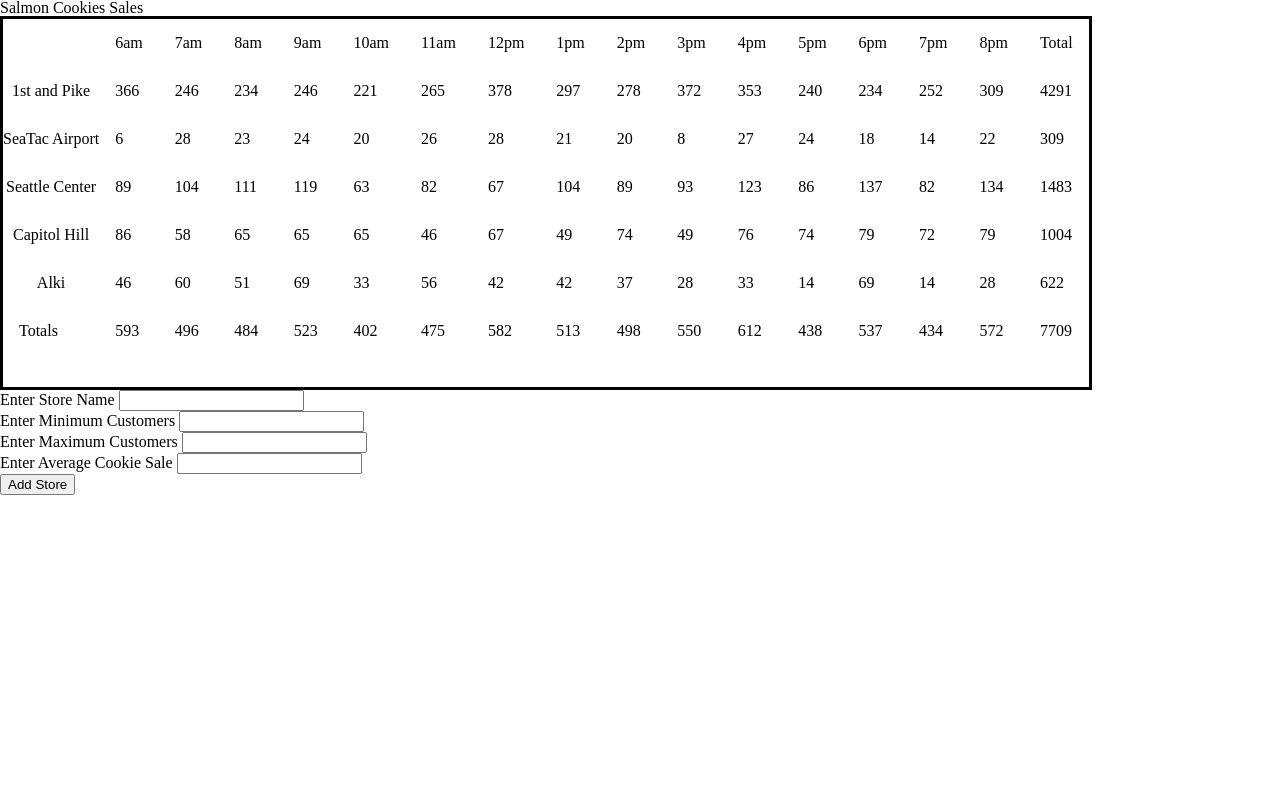
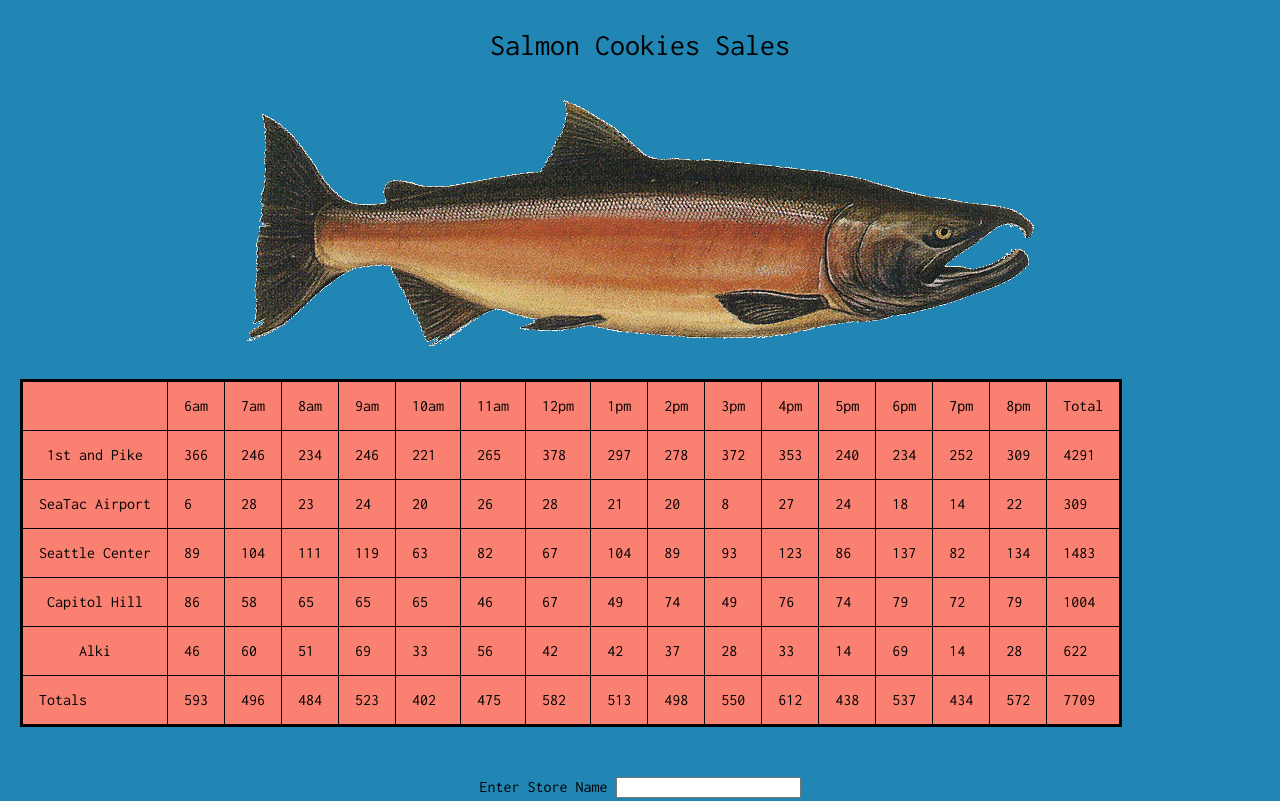
Before and after one commit to allisa/salmon_cookies, a plain HTML site: page sales.html in a window 1280 px wide. Shown: the top 801 px of the page. Drawn offline with Linux system fonts and the light colour scheme.

Commit message:
js table functionality for adding new stores and a tiny bit of css styling

```diff
--- a/app.js
+++ b/app.js
@@ -1,6 +1,8 @@
 'use strict';
 //global variables
 var storeHours = ['','6am', '7am', '8am', '9am', '10am', '11am', '12pm', '1pm', '2pm', '3pm', '4pm', '5pm', '6pm', '7pm', '8pm', 'Total'];
+var allStores = [];
+var footerRow = document.getElementById('all-stores-sales-per-hour');
 
 //set-up constructor to build stores
 function Store(name, minCust, maxCust, avgCookieSale) {
@@ -10,6 +12,7 @@ function Store(name, minCust, maxCust, avgCookieSale) {
   this.avgCookieSale = avgCookieSale;
   this.cookieTotal = [];
   this.totalCookiesDay = 0;
+  allStores.push(this);
 }
 Store.prototype.randomCustPerHour = function() {
   return Math.floor(Math.random() * (this.maxCust - this.minCust) + this.minCust);
@@ -17,6 +20,7 @@ Store.prototype.randomCustPerHour = function() {
 Store.prototype.cookiesPerHour = function() {
   return (this.randomCustPerHour() * this.avgCookieSale);
 };
+//object constructor
 Store.prototype.storeCookieSales = function() {
   var storeRow = document.createElement('tr');
   var storeLocation = document.createElement('th');
@@ -53,31 +57,32 @@ function storeHrs() {
 }
 
 // display at bottom of table
-//not aligned correctly but it is displaying the totals per hour
 function allStoresHourlySales() {
-  var allCookiesPerHour = 0;
-  var allCookiePerHourData = [];
+  while (footerRow.firstChild) {
+    footerRow.removeChild(footerRow.firstChild);
+  }
+  var allCookiePerHourData = ['Totals'];
   var grandTotalSales = 0;
 
   for(var k = 2; k < storeHours.length; k++) {
-    allCookiesPerHour += firstAndPike.cookieTotal[k];
-    allCookiesPerHour += seaTacAirport.cookieTotal[k];
-    allCookiesPerHour += seattleCenter.cookieTotal[k];
-    allCookiesPerHour += capitolHill.cookieTotal[k];
-    allCookiesPerHour += alki.cookieTotal[k];
+    var allCookiesPerHour = 0;
+    for (var n = 0; n < allStores.length; n++) {
+      allCookiesPerHour += allStores[n].cookieTotal[k];
+    }
     allCookiePerHourData.push(allCookiesPerHour);
-    allCookiesPerHour = 0;
+    grandTotalSales += allCookiesPerHour;
+
   }
   for(var m = 0; m < allCookiePerHourData.length; m++) {
     var salesTotalData = document.createElement('td');
     salesTotalData.textContent = allCookiePerHourData[m];
-    document.getElementById('all-stores-sales-per-hour').appendChild(salesTotalData);
-    grandTotalSales += allCookiePerHourData[m];
+    footerRow.appendChild(salesTotalData);
   }
   allCookiePerHourData.push(grandTotalSales);
   var allSalesTotalData = document.createElement('td');
   allSalesTotalData.textContent = grandTotalSales;
   document.getElementById('all-stores-sales-per-hour').appendChild(allSalesTotalData);
+  console.log(allSalesTotalData);
 
   //console.log(grandTotalSales);
   //console.log(allCookiePerHourData);
@@ -89,16 +94,9 @@ formElt.addEventListener('submit', function(e) {
   e.preventDefault(); //don't do default behavior
   console.log('form submitted');
   var storeCreatedFromForm = new Store(e.target.name.value, e.target.minCust.value, e.target.maxCust.value, e.target.avgSale.value);
+  storeCreatedFromForm.storeCookieSales();
+  allStoresHourlySales();
 });
-
-// var formElt = document.getElementById('person form');
-// formElt.addEventListener('submit', function(e) {  //setting up for submission
-//   e.preventDefault(); //don't do default behavior
-//   //do console log to make sure it's Sworking
-//   var personCreateForm = nre personalbar(e.target.name.value, ...); //reach into dom page to pull out the values entered on the form
-//   personCreateForm.addinfo(); //values entered into form
-
-// });
 
 var firstAndPike = new Store('1st and Pike', 23, 65, 6.3);
 var seaTacAirport = new Store('SeaTac Airport', 3, 24, 1.2);
--- a/css/style.css
+++ b/css/style.css
@@ -1,6 +1,31 @@
-td {
+body {
+  font-family: 'Inconsolata', monospace;
+  background-color: #2186b4;
+}
+td, th {
   padding: 1em;
+  border: solid black 1px;
 }
 table {
   border: solid black 3px;
+  background-color: #FA8072;
+  margin: 20px;
+  table-layout: fixed;
 }
+form {
+  margin: 20px;
+}
+h1 {
+  text-align: center;
+  font-size: 30px;
+  padding: 10px;
+  margin-top: 20px;
+}
+.salmon-image {
+  max-width: 100%px;
+  height: auto;
+}
+div {
+  text-align: center;
+  margin: 30px;
+}
--- a/index.html
+++ b/index.html
@@ -7,10 +7,14 @@
   <meta name="viewport" content="width=device-width, initial-scale=1">
   <link rel="stylesheet" type="text/css" href="css/reset.css" />
   <link rel="stylesheet" type="text/css" href="css/style.css" />
-  <script src="app.js"></script>
+  <link href="https://fonts.googleapis.com/css?family=Inconsolata" rel="stylesheet">
+
 </head>
 <body>
   <h1>Salmon Cookies</h1>
-
+  <div>
+      <img class="salmon-image" src="./images/salmon.png" alt="salmon cookie image">
+  </div>
+<script src="app.js"></script>
 </body>
 </html>
--- a/sales.html
+++ b/sales.html
@@ -7,9 +7,13 @@
   <meta name="viewport" content="width=device-width, initial-scale=1">
   <link rel="stylesheet" type="text/css" href="css/reset.css" />
   <link rel="stylesheet" type="text/css" href="css/style.css" />
+  <link href="https://fonts.googleapis.com/css?family=Inconsolata" rel="stylesheet">
 </head>
 <body>
   <h1>Salmon Cookies Sales</h1>
+  <div>
+      <img class="salmon-image" src="./images/salmon.png" alt="salmon cookie image">
+  </div>
   <main>
     <section>
       <table id="salmon-cookie-sales">
@@ -19,9 +23,7 @@
         </tbody>
         <tfoot>
           <tr id = "all-stores-sales-per-hour">
-              <td>Totals</td>
           </tr>
-          <td></td>
         </tfoot>
       </table>
     </section>
```
